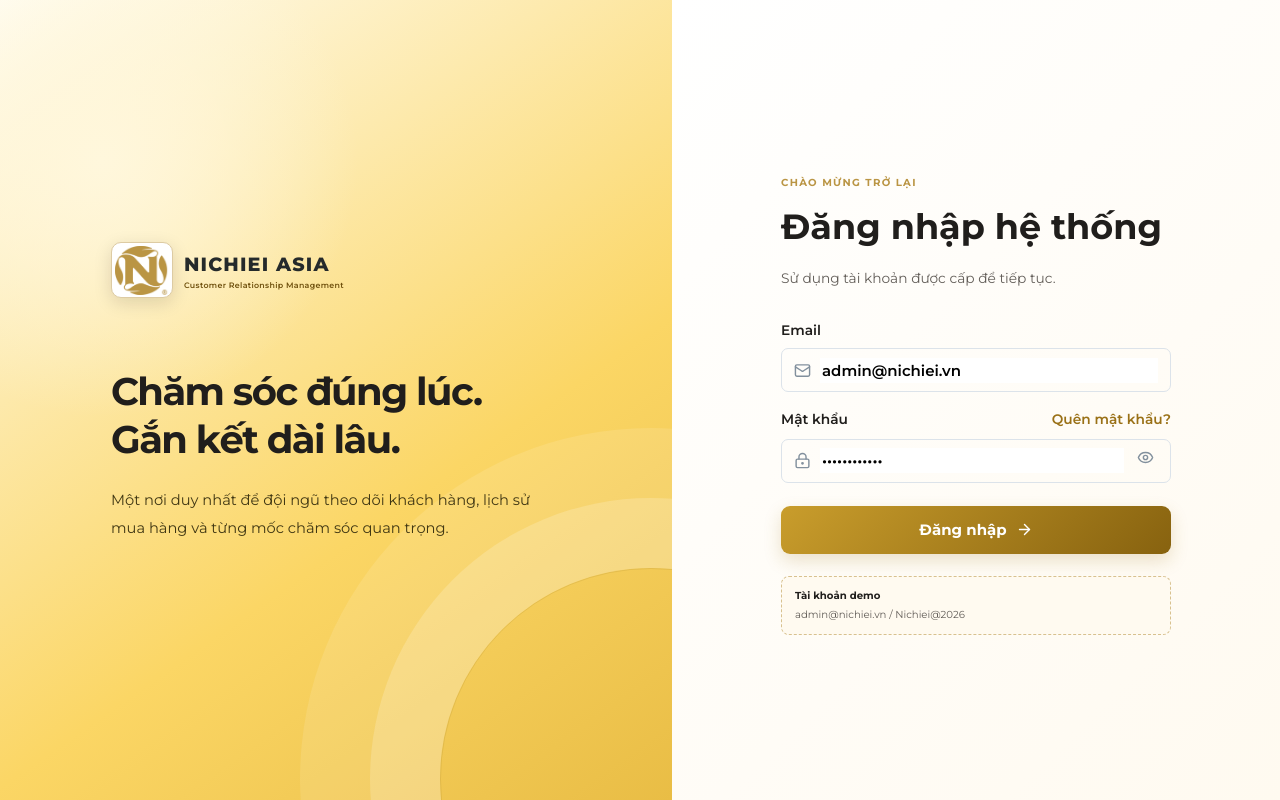
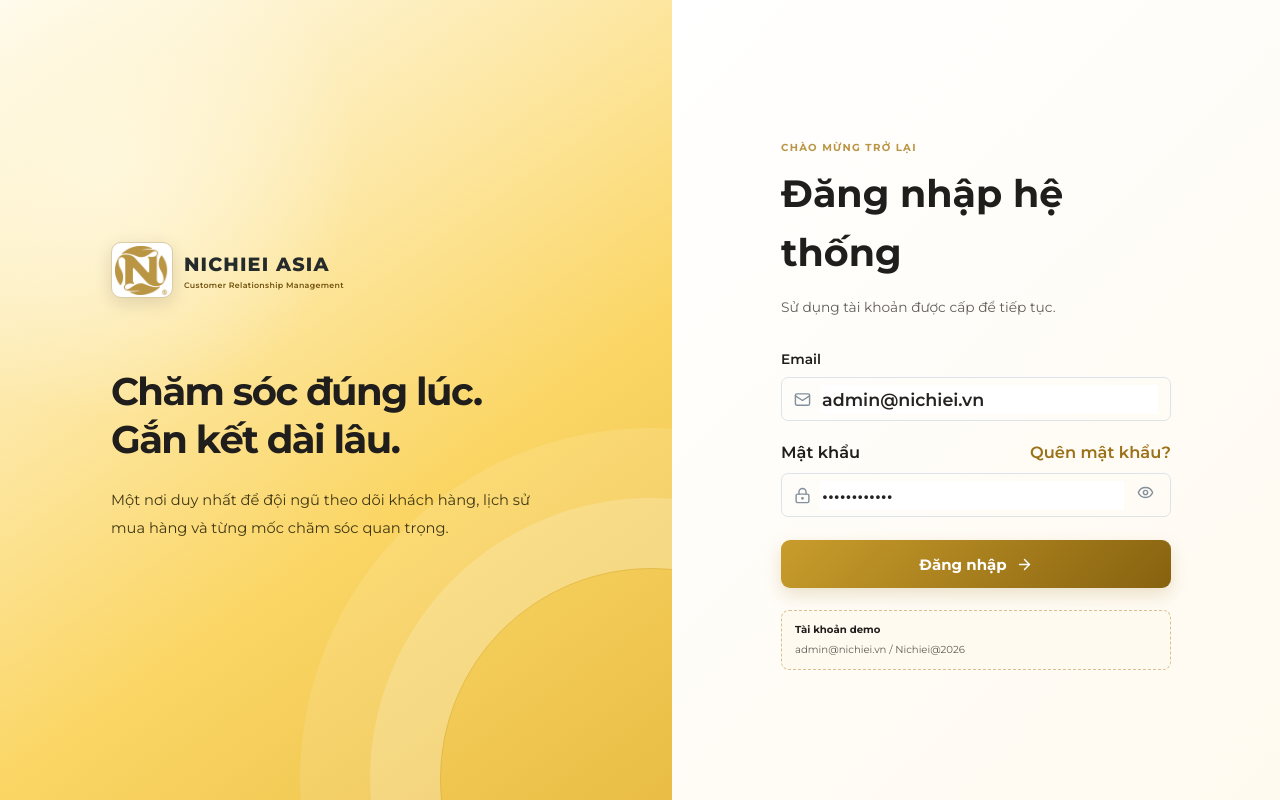
Before and after one commit to shoyrulove-dev/CRM, a Next.js app: page /login in a window 1280 px wide. Built offline with nearby package versions, Linux system fonts and the light colour scheme; no server answers; the database is empty.

Commit message:
style: align remaining login modal and avatar styles with Hub

```diff
--- a/src/app/hub-theme.css
+++ b/src/app/hub-theme.css
@@ -80,13 +80,17 @@ tbody tr:hover { background: var(--cream); }
 .form-grid label, .form-error, .form-success, .field-help { font-size: 13.75px; }
 .form-grid input, .form-grid select, .form-grid textarea { font-size: 12.5px; font-weight: 700; border-color: var(--line); }
 .form-grid label { font-weight: 700; color: var(--ink); }
-.modal-card h2 { font-size: 24px; }
+.modal-card h2 { font-size: 28px; }
 .modal-card header p { font-size: 13.75px; }
 .user-menu { width: 220px; }
 .user-menu button { font-size: 13.75px; }
 .auth-card > p, .auth-back, .login-form label, .login-form > p { font-size: 13.75px; }
-.login-form label input, .login-submit { font-size: 15px; }
-.login-form h2 { font-size: 35px; }
+.login-form label input { font-size: 17.5px; color: #252321; }
+.login-submit { font-size: 15px; }
+.login-form h2 { font-size: 38px; }
+.login-form .login-password-heading label, .login-password-heading .forgot-link { font-size: 16.25px; }
+.login-password-heading { line-height: 1.6; margin: 18px 0 8px; }
+.avatar, .customer-cell > i, .person i, .account-person i { background: #f1dedf; color: #9a7117; font-size: 13.75px; }
 @media (max-width: 1250px) {
   .account-row { min-width: 1000px; }
   .stat-main > strong { font-size: 30px; }
@@ -105,5 +109,6 @@ tbody tr:hover { background: var(--cream); }
   .form-grid input, .form-grid select, .form-grid textarea { font-size: 16px; }
   .page-actions { gap: 8px; }
   .page-actions > * { max-width: 100%; }
-  .login-form h2 { font-size: 30px; }
 }
+@media (max-width: 700px) { .login-form h2 { font-size: 38.75px; } }
+@media (max-width: 360px) { .login-password-heading { flex-wrap: wrap; gap: 4px; } }
```
Also changed, not shown: 1 other file (tests, documents, lock files or other folders).
